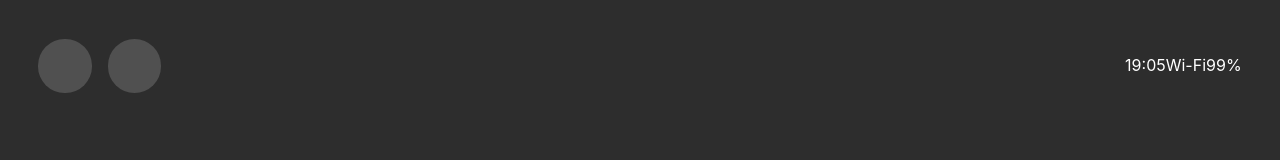
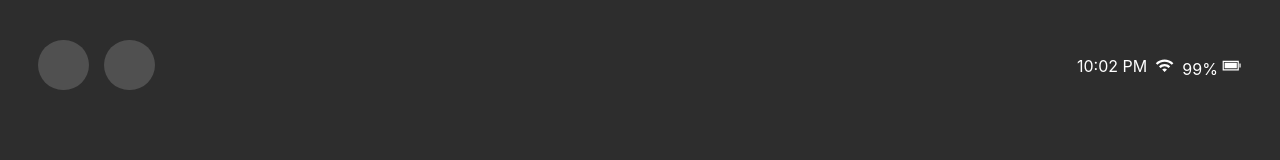
Before and after one commit to OJ7/NS-Horizon-React, a React (Create React App) app: page / in a window 1280 px wide. Shown: the top 160 px of the page. Built offline with nearby package versions, Linux system fonts and the light colour scheme.

Commit message:
Add time and icons to header status

```diff
--- a/package.json
+++ b/package.json
@@ -13,6 +13,7 @@
     "node-sass": "^5.0.0",
     "react": "^17.0.2",
     "react-dom": "^17.0.2",
+    "react-icons": "^4.2.0",
     "react-scripts": "4.0.3",
     "typescript": "^4.1.2",
     "web-vitals": "^1.0.1"
--- a/src/home/Header.tsx
+++ b/src/home/Header.tsx
@@ -1,6 +1,9 @@
 import React from 'react';
+import { MdWifi } from 'react-icons/md';
+import { IoBatteryFullSharp } from 'react-icons/io5';
 import ProfileButton from './components/ProfileButton';
 import './Header.scss';
+import { useDate } from '../utils/useDate';
 
 function Header() {
   return (
@@ -11,9 +14,9 @@ function Header() {
       </div>
 
       <div className="System-status">
-        <p>19:05</p>
-        <p>Wi-Fi</p>
-        <p>99%</p>
+        <p className="Status-icon">{useDate().time}</p>
+        <p className="Status-icon icon"><MdWifi /></p>
+        <p className="Status-icon icon">99% <IoBatteryFullSharp /></p>
       </div>
     </div>
   );
--- a/src/home/Home.scss
+++ b/src/home/Home.scss
@@ -32,6 +32,15 @@
       justify-content: flex-end;
       color: #FFFFFF;
       white-space: nowrap;
+
+      .Status-icon {
+        margin-left: 0.5rem;
+      }
+
+      svg {
+        height: 1.2em;
+        width: 1.2em;
+      }
     }
   }
 
--- /dev/null
+++ b/src/utils/useDate.ts
@@ -0,0 +1,26 @@
+import React from 'react';
+
+// Adapted from https://stackoverflow.com/a/63219796/3038726
+export const useDate = () => {
+  const locale = 'en';
+  const [today, setDate] = React.useState(new Date()); // Save the current date to be able to trigger an update
+
+  React.useEffect(() => {
+    const timer = setInterval(() => { // Creates an interval which will update the current data every minute
+      // This will trigger a rerender every component that uses the useDate hook.
+      setDate(new Date());
+    }, 20 * 1000);
+    return () => {
+      clearInterval(timer); // Return a funtion to clear the timer so that it will stop being called on unmount
+    }
+  }, []);
+
+  const day = today.toLocaleDateString(locale, { weekday: 'long' });
+  const date = `${day}, ${today.getDate()} ${today.toLocaleDateString(locale, { month: 'long' })}\n\n`;
+  const time = today.toLocaleTimeString(locale, { hour: 'numeric', hour12: true, minute: 'numeric' });
+
+  return {
+    date,
+    time,
+  };
+};
```
Also changed, not shown: 2 other files (tests, documents, lock files or other folders).
